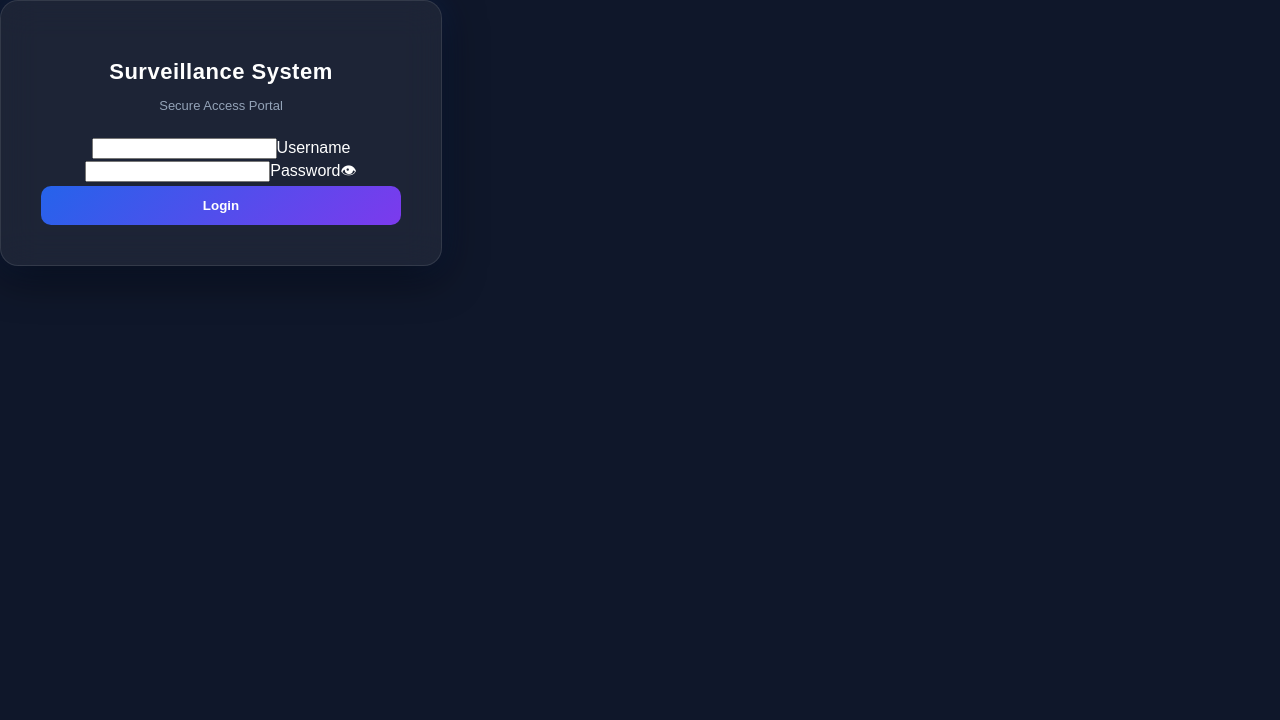
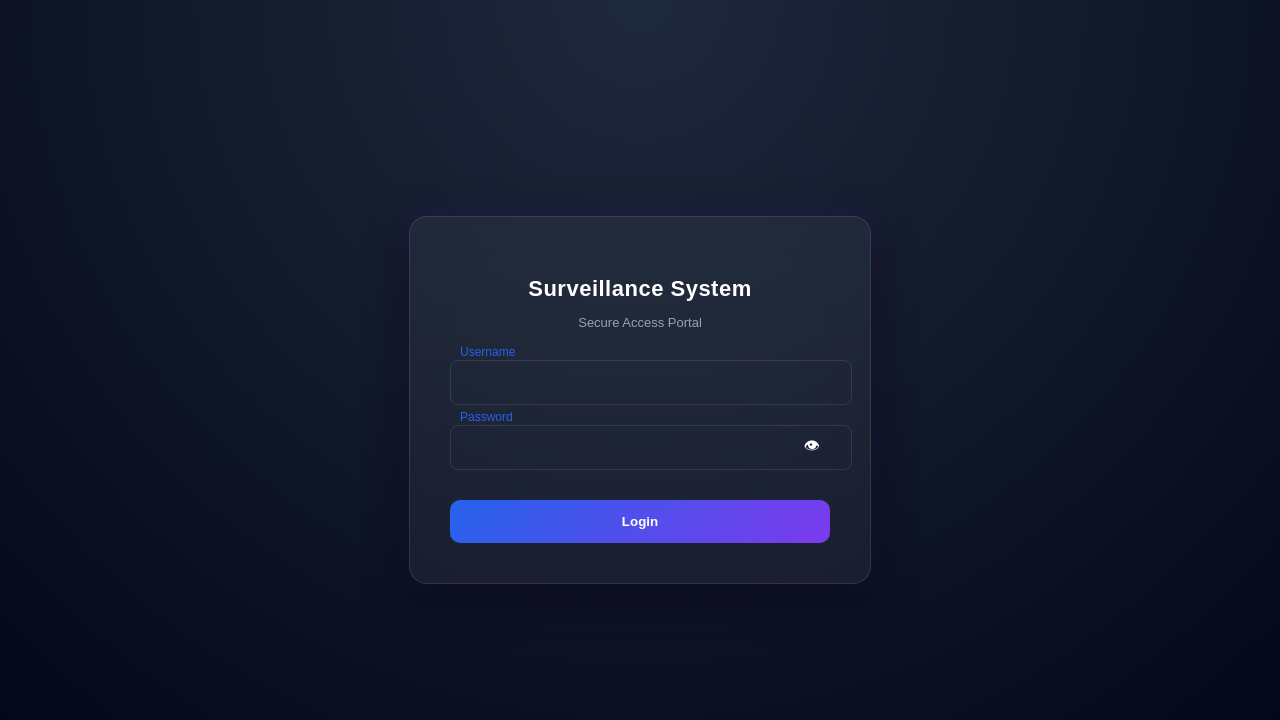
Before and after one commit to prashantXexe/project_eis_frontend, a React (Vite) app: page /login in a window 1280 px wide. Shown: the top 720 px of the page. Built offline with nearby package versions, Linux system fonts and the light colour scheme.

Commit message:
Update styles.css

```diff
--- a/src/styles.css
+++ b/src/styles.css
@@ -143,6 +143,116 @@ button {
   font-size: 14px;
 }
 
+/* FULL SCREEN CENTER FIX */
+.login-wrapper {
+  height: 100vh;
+  display: flex;
+  justify-content: center;
+  align-items: center;
+  background: radial-gradient(circle at top, #1e293b, #020617);
+}
+
+/* CARD */
+.login-card {
+  width: 380px;
+  padding: 40px;
+  border-radius: 18px;
+  background: rgba(255,255,255,0.05);
+  backdrop-filter: blur(20px);
+  border: 1px solid rgba(255,255,255,0.1);
+  box-shadow:
+    0 10px 40px rgba(0,0,0,0.6),
+    0 0 30px rgba(124, 58, 237, 0.2);
+  text-align: center;
+  color: white;
+}
+
+/* TITLE */
+.login-card h2 {
+  margin-bottom: 5px;
+}
+
+.subtitle {
+  font-size: 13px;
+  color: #94a3b8;
+  margin-bottom: 30px;
+}
+
+/* FLOATING INPUT */
+.form-group {
+  position: relative;
+  margin-bottom: 20px;
+}
+
+.form-group input {
+  width: 100%;
+  padding: 14px 10px;
+  border-radius: 8px;
+  border: 1px solid rgba(255,255,255,0.1);
+  background: transparent;
+  color: white;
+  outline: none;
+}
+
+/* LABEL */
+.form-group label {
+  position: absolute;
+  top: 50%;
+  left: 10px;
+  color: #94a3b8;
+  transform: translateY(-50%);
+  transition: 0.3s;
+  pointer-events: none;
+}
+
+/* FLOAT EFFECT */
+.form-group input:focus + label,
+.form-group input:not(:placeholder-shown) + label {
+  top: -8px;
+  font-size: 12px;
+  color: #2563eb;
+}
+
+/* EYE ICON */
+.eye {
+  position: absolute;
+  right: 10px;
+  top: 50%;
+  transform: translateY(-50%);
+  cursor: pointer;
+}
+
+/* BUTTON FIX (CENTERED PROPERLY) */
+.login-btn {
+  width: 100%;
+  padding: 14px;
+  border-radius: 10px;
+  border: none;
+  background: linear-gradient(135deg, #2563eb, #7c3aed);
+  color: white;
+  font-weight: bold;
+  cursor: pointer;
+  transition: 0.3s;
+  margin-top: 10px;
+}
+
+.login-btn:hover {
+  transform: translateY(-2px);
+  box-shadow: 0 5px 20px rgba(124, 58, 237, 0.6);
+}
+
+/* TOAST */
+.toast {
+  position: fixed;
+  bottom: 20px;
+  right: 20px;
+  background: rgba(30,41,59,0.9);
+  padding: 12px 20px;
+  border-radius: 10px;
+  color: white;
+}
+
+
 /* ANIMATION */
 @keyframes fadeUp {
   from {
```
